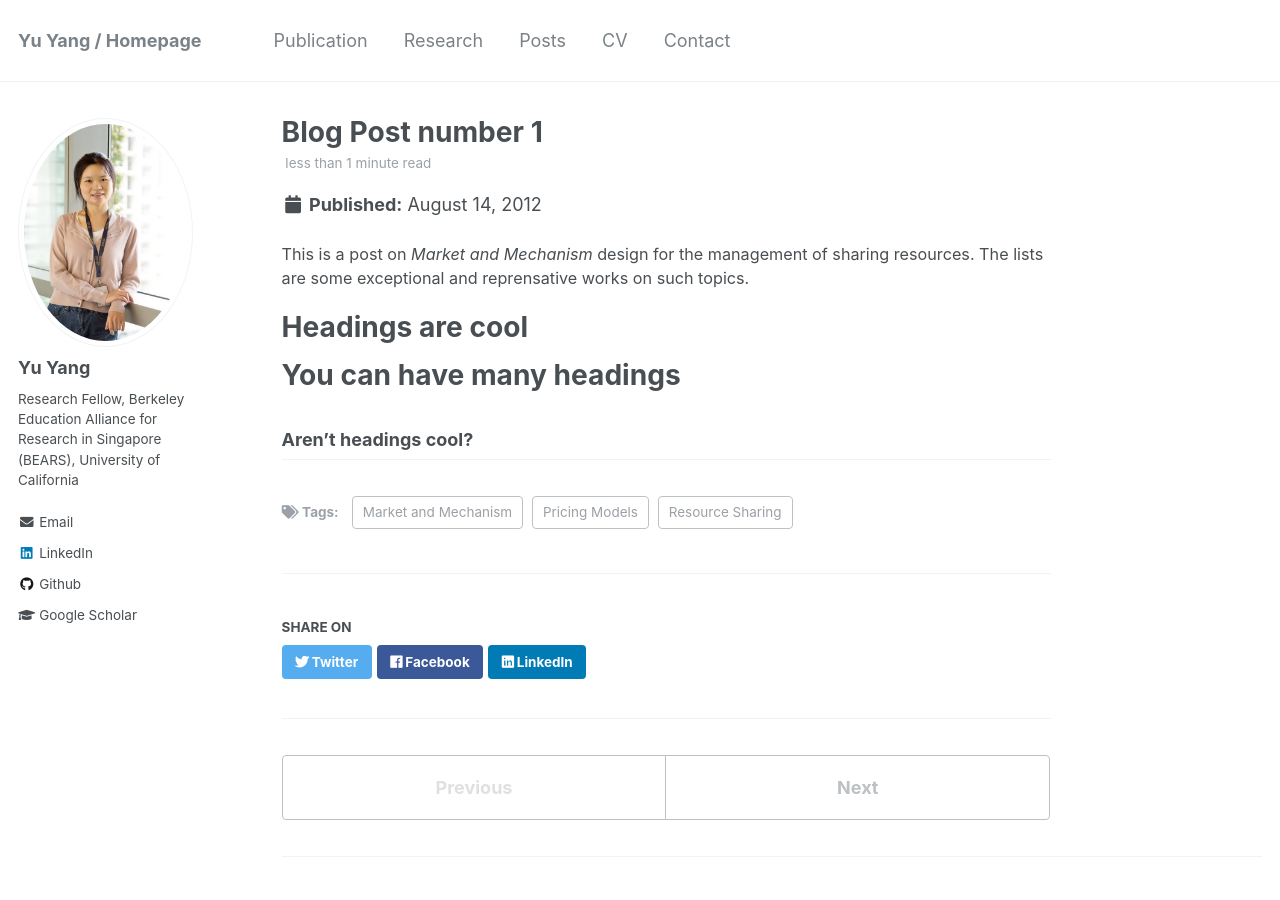
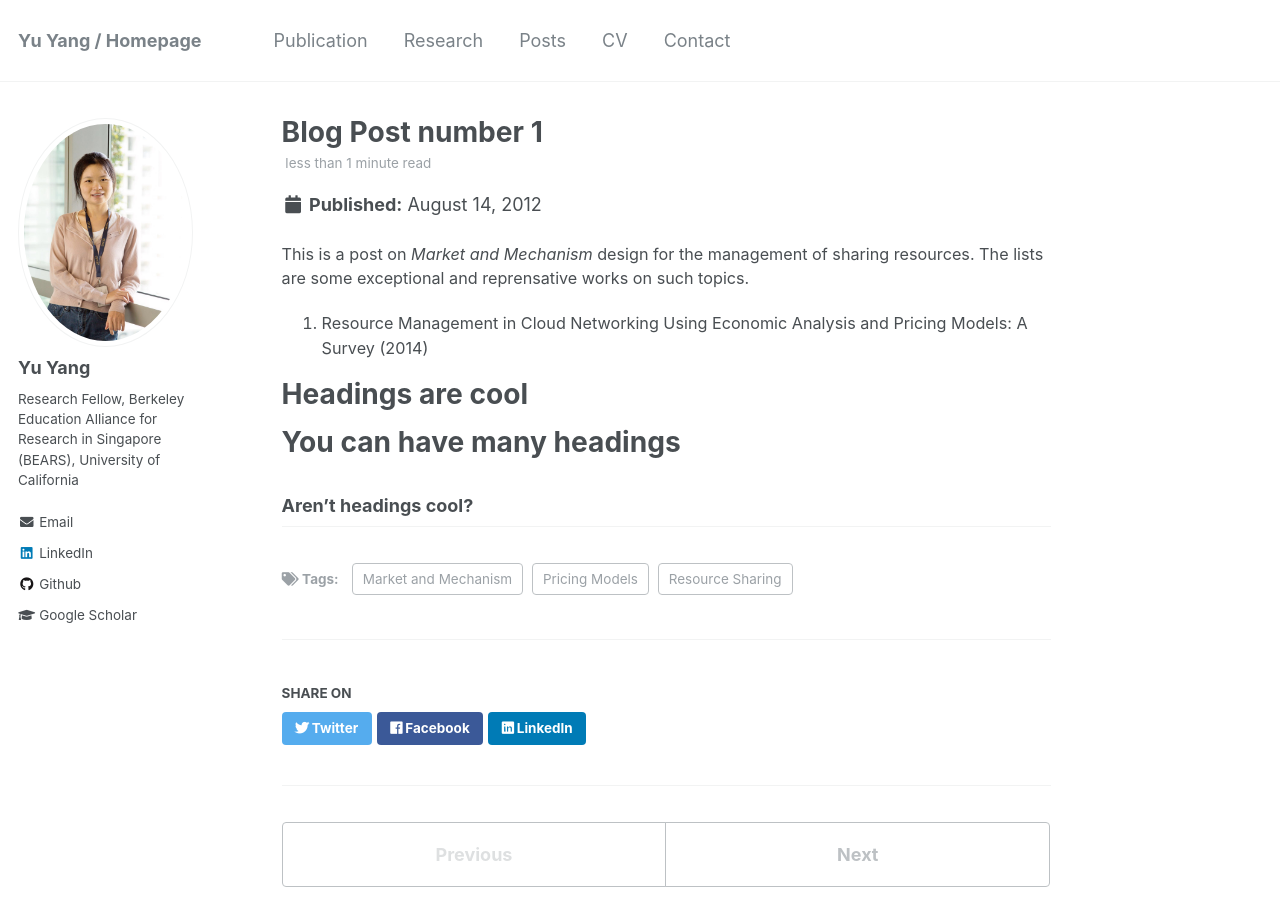
Before and after one commit to yangyu-berkeley/yangyu-berkeley.github.io, a Jekyll site: the page built from _posts/2012-08-14-blog-post-1.md, in a window 1280 px wide and 900 px high. Built offline with Jekyll 4.4.1, drawn with Linux system fonts in a browser that asks for light colours.

Commit message:
Update 2012-08-14-blog-post-1.md

```diff
--- a/_posts/2012-08-14-blog-post-1.md
+++ b/_posts/2012-08-14-blog-post-1.md
@@ -10,6 +10,8 @@ tags:
 
 This is a post on *Market and Mechanism* design for the management of sharing resources. The lists are some exceptional and reprensative works on such topics.
 
+1. Resource Management in Cloud Networking Using Economic Analysis and Pricing Models: A Survey (2014)
+
 Headings are cool
 ======
 
```
